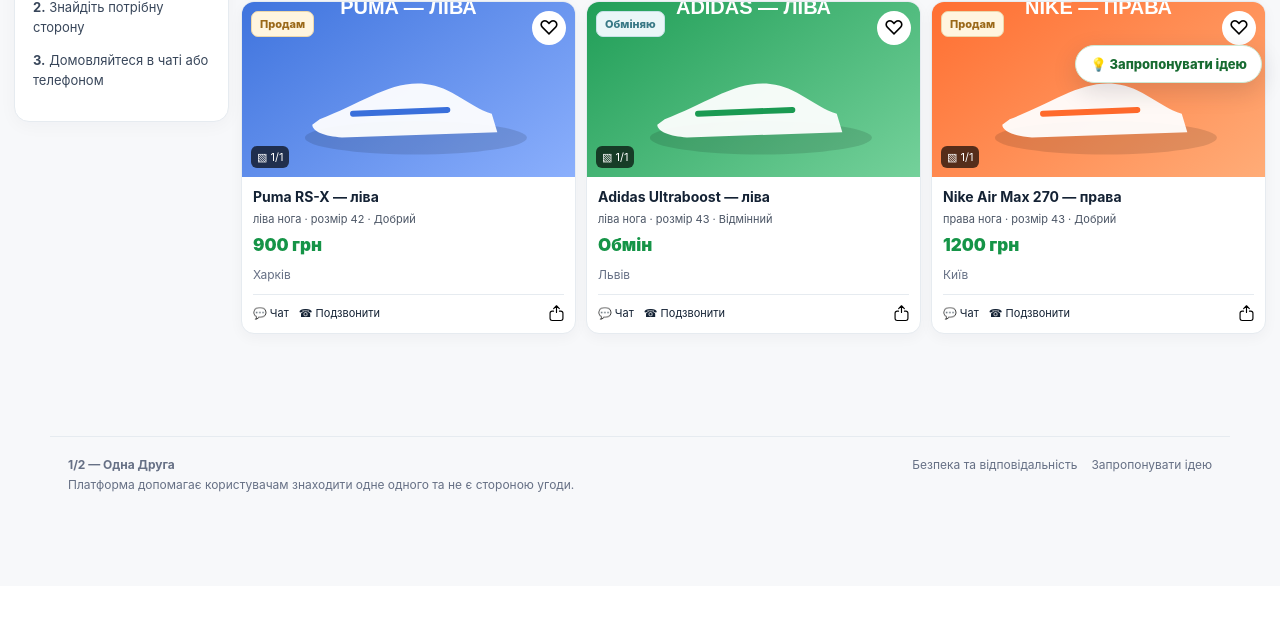
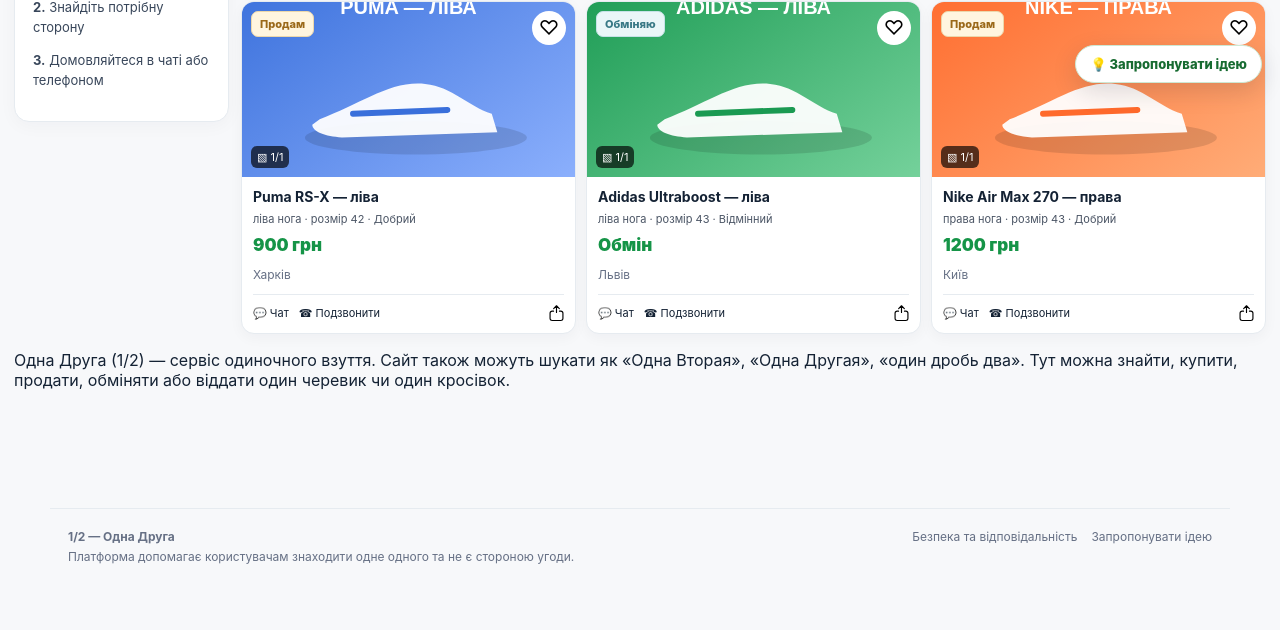
Before and after one commit to odnavtoray/v39, a Flask app: page / in a window 1280 px wide. Shown: the part 697-1327 px from the top of the page. Before the commit the page ends 1189 px from the top, so only its background shows below. Run offline with Flask 3, Linux system fonts and the light colour scheme; data comes from the database, SQL or seed files in the repository.

Commit message:
Update index.html

```diff
--- a/templates/index.html
+++ b/templates/index.html
@@ -125,6 +125,17 @@
     <section class="sidebox safety"><h3>{% if lang=="ru" %}Правила безопасности{% else %}Правила безпеки{% endif %}</h3><p>◉ {% if lang=="ru" %}Не отправляйте предоплату незнакомым{% else %}Не надсилайте передоплату незнайомим{% endif %}</p><p>◉ {% if lang=="ru" %}Общайтесь в чате платформы{% else %}Спілкуйтеся в чаті платформи{% endif %}</p><p>◉ {% if lang=="ru" %}Если что-то подозрительно — пожалуйтесь{% else %}Якщо щось підозріло — поскаржтесь{% endif %}</p></section>
   </aside>
 </div>
+
+<section class="seo-text">
+  <p>
+    {% if lang=="ru" %}
+    Одна Друга (1/2) — сервис одиночной обуви. Нас также могут искать как «Одна Вторая», «Одна Другая», «один дробь два». Здесь можно найти, купить, продать, обменять или отдать один ботинок или один кроссовок.
+    {% else %}
+    Одна Друга (1/2) — сервіс одиночного взуття. Сайт також можуть шукати як «Одна Вторая», «Одна Другая», «один дробь два». Тут можна знайти, купити, продати, обміняти або віддати один черевик чи один кросівок.
+    {% endif %}
+  </p>
+</section>
+
 <script>
 document.addEventListener("DOMContentLoaded", function () {
   const form = document.querySelector(".filters");
```
